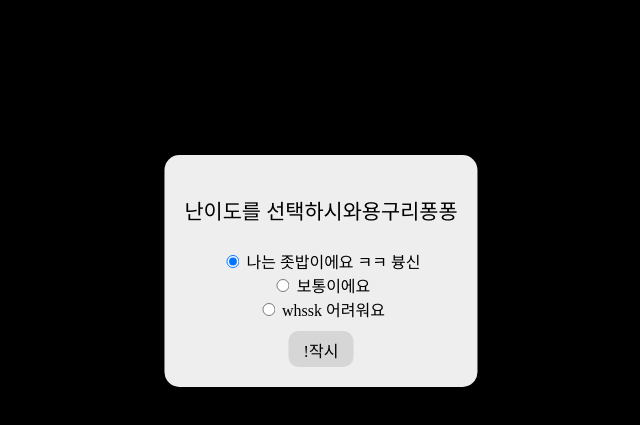
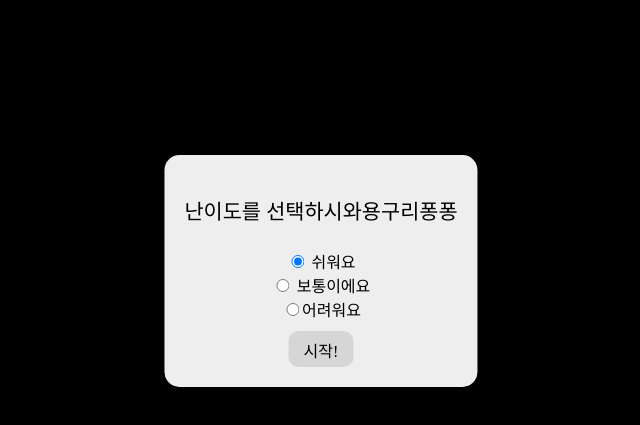
Before and after one commit to ho991217/pingpong-game, a plain HTML site: page index.html in a window 1280 px wide. Shown: the part 129-554 px from the top of the page, without its empty margins (319-959 px from the left). Drawn offline with Linux system fonts and the light colour scheme.

Commit message:
refactor: censored

```diff
--- a/index.html
+++ b/index.html
@@ -17,16 +17,13 @@
       <span>난이도를 선택하시와용구리퐁퐁</span>
 
       <label
-        ><input type="radio" name="level" value="easy" checked /> 나는
-        좃밥이에요 ㅋㅋ 븅신</label
+        ><input type="radio" name="level" value="easy" checked /> 쉬워요</label
       >
       <label>
         <input type="radio" name="level" value="normal" /> 보통이에요</label
       >
-      <label>
-        <input type="radio" name="level" value="hard" /> whssk 어려워요</label
-      >
-      <input type="button" id="startbutton" value="!작시" />
+      <label> <input type="radio" name="level" value="hard" />어려워요</label>
+      <input type="button" id="startbutton" value="시작!" />
     </div>
     <canvas id="playboard"></canvas>
     <script src="app.js"></script>
```
